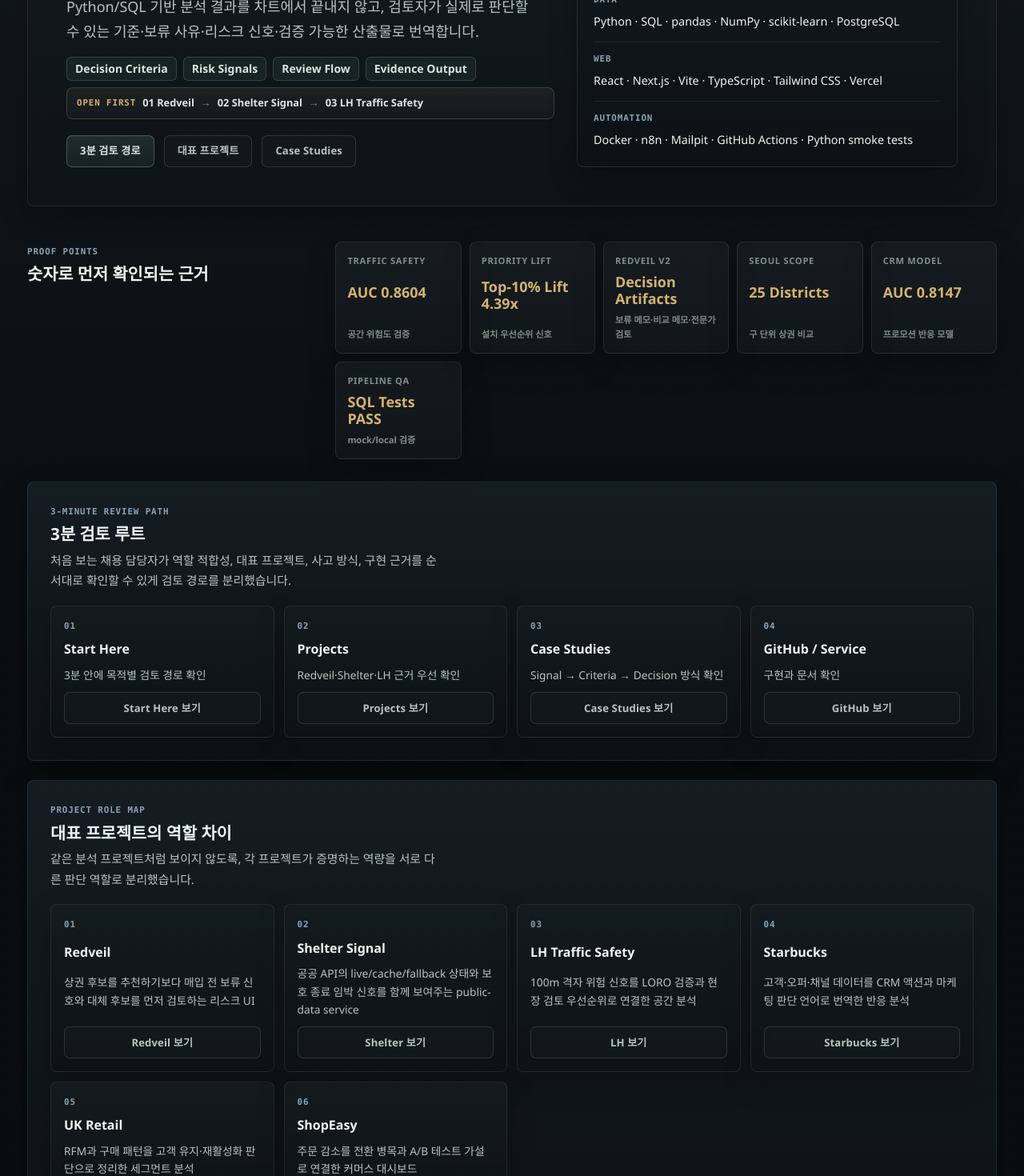
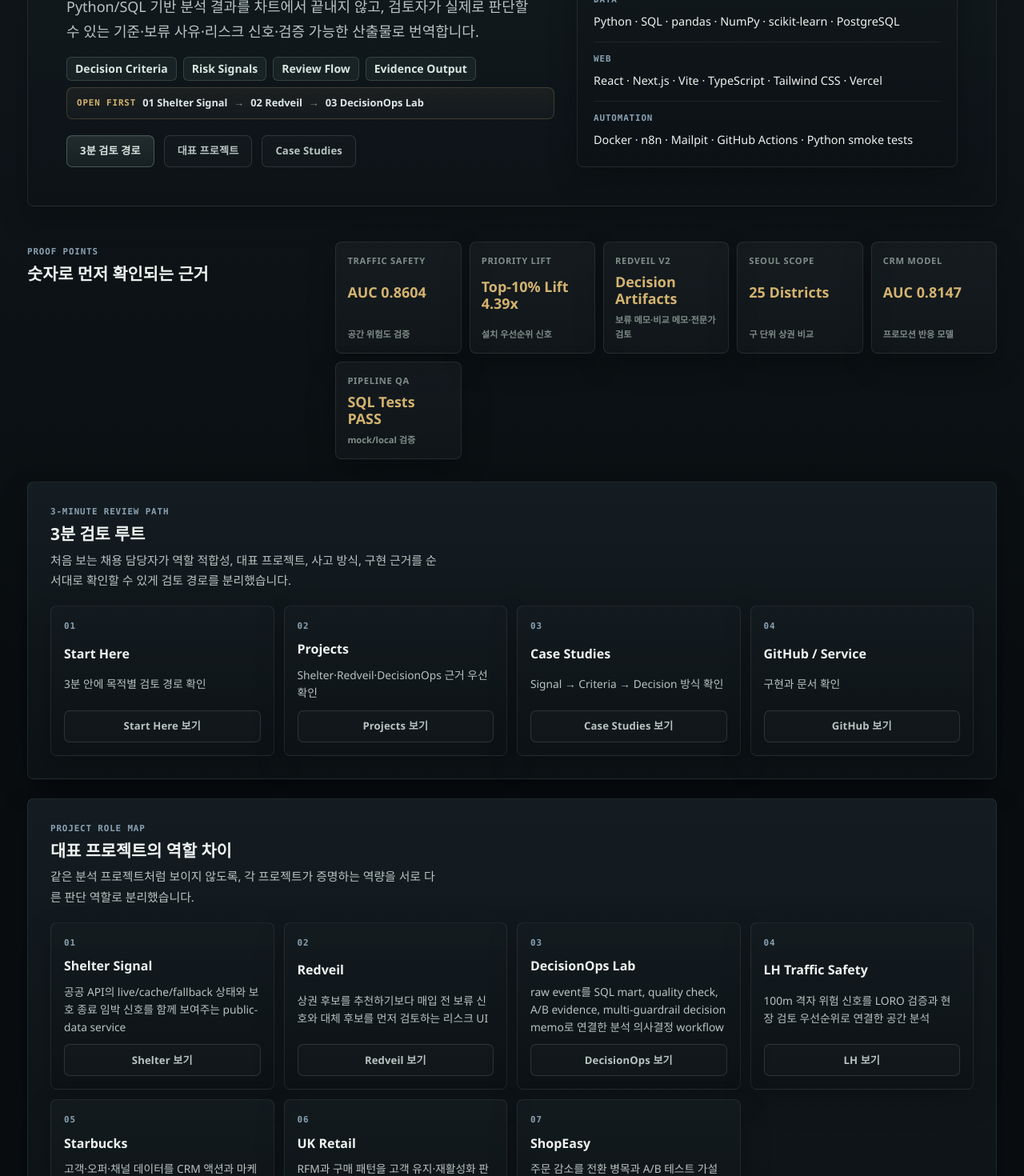
Before and after one commit to dffxonnb-cyber/signal-archive, a Next.js app: page / in a window 1280 px wide. Shown: the part 400-1870 px from the top of the page at 80% size. Built offline with nearby package versions, Linux system fonts and the light colour scheme.

Commit message:
add decisionops to home priority map

```diff
--- a/app/page.tsx
+++ b/app/page.tsx
@@ -16,16 +16,16 @@ const scanRows = [
 
 const homePriorityLinks = [
   {
-    label: "01 Redveil",
+    label: "01 Shelter Signal",
+    href: "/projects/shelter-signal",
+  },
+  {
+    label: "02 Redveil",
     href: "/projects/seoul-storefront-redveil",
   },
   {
-    label: "02 Shelter Signal",
-    href: "/projects/shelter-signal",
-  },
-  {
-    label: "03 LH Traffic Safety",
-    href: "/projects/lh-traffic-safety-analysis",
+    label: "03 DecisionOps Lab",
+    href: "/projects/decisionops-lab",
   },
 ];
 
@@ -40,7 +40,7 @@ const reviewPath = [
   {
     step: "02",
     title: "Projects",
-    detail: "Redveil·Shelter·LH 근거 우선 확인",
+    detail: "Shelter·Redveil·DecisionOps 근거 우선 확인",
     href: "/projects",
     label: "Projects 보기",
   },
@@ -64,41 +64,48 @@ const reviewPath = [
 const projectRoleMap = [
   {
     step: "01",
+    title: "Shelter Signal",
+    detail: "공공 API의 live/cache/fallback 상태와 보호 종료 임박 신호를 함께 보여주는 public-data service",
+    href: "/projects/shelter-signal",
+    label: "Shelter 보기",
+  },
+  {
+    step: "02",
     title: "Redveil",
     detail: "상권 후보를 추천하기보다 매입 전 보류 신호와 대체 후보를 먼저 검토하는 리스크 UI",
     href: "/projects/seoul-storefront-redveil",
     label: "Redveil 보기",
   },
   {
-    step: "02",
-    title: "Shelter Signal",
-    detail: "공공 API의 live/cache/fallback 상태와 보호 종료 임박 신호를 함께 보여주는 public-data service",
-    href: "/projects/shelter-signal",
-    label: "Shelter 보기",
+    step: "03",
+    title: "DecisionOps Lab",
+    detail: "raw event를 SQL mart, quality check, A/B evidence, multi-guardrail decision memo로 연결한 분석 의사결정 workflow",
+    href: "/projects/decisionops-lab",
+    label: "DecisionOps 보기",
   },
   {
-    step: "03",
+    step: "04",
     title: "LH Traffic Safety",
     detail: "100m 격자 위험 신호를 LORO 검증과 현장 검토 우선순위로 연결한 공간 분석",
     href: "/projects/lh-traffic-safety-analysis",
     label: "LH 보기",
   },
   {
-    step: "04",
+    step: "05",
     title: "Starbucks",
     detail: "고객·오퍼·채널 데이터를 CRM 액션과 마케팅 판단 언어로 번역한 반응 분석",
     href: "/projects/starbucks-promotion-analysis",
     label: "Starbucks 보기",
   },
   {
-    step: "05",
+    step: "06",
     title: "UK Retail",
     detail: "RFM과 구매 패턴을 고객 유지·재활성화 판단으로 정리한 세그먼트 분석",
     href: "/projects/uk-online-retail-segment-analysis",
     label: "UK Retail 보기",
   },
   {
-    step: "06",
+    step: "07",
     title: "ShopEasy",
     detail: "주문 감소를 전환 병목과 A/B 테스트 가설로 연결한 커머스 대시보드",
     href: "/projects/shopeasy",
```
